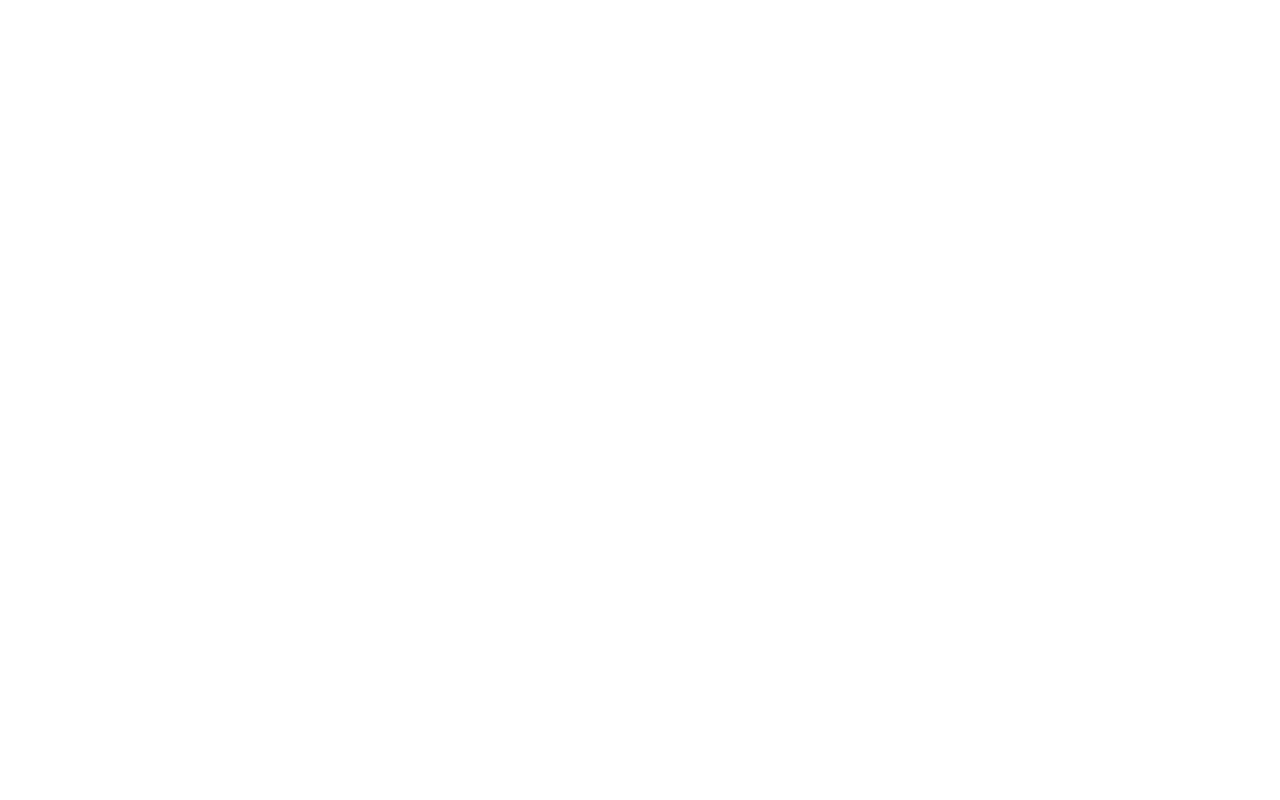
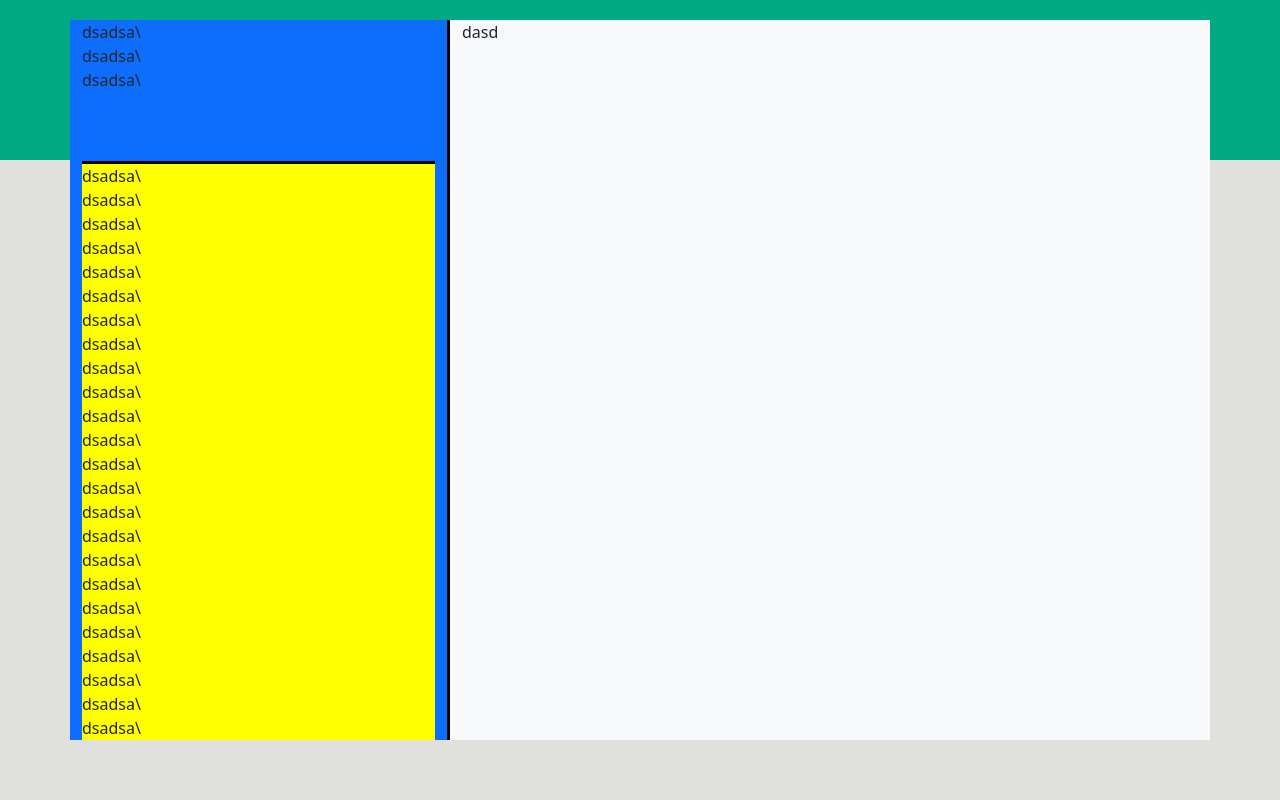
Before and after one commit to marcotrunc/vue-boolzapp, a plain HTML site: page index.html in a window 1280 px wide. Drawn offline with nearby package versions, Linux system fonts and the light colour scheme.

Commit message:
added layout left-col

```diff
--- a/css/style.css
+++ b/css/style.css
@@ -0,0 +1,38 @@
+:root{
+    --bs-green:#00A884;
+    --bs-grey:#E0E0DD;
+    --bs-light-grey:#D9FDD3;
+    --bs--light-grey:#F0F2F5;
+}
+
+/**CONTAINER-FLUID**/
+.container-fluid{
+    height: 100vh;
+    background-image: linear-gradient(to bottom,#00A884 20%, #E0E0DD 20%,#E0E0DD 20%,#E0E0DD 20%,#E0E0DD 20%);
+    padding: 20px 0;
+}
+/**CONTAINER**/
+.container{
+    background-color: red;
+    margin: 0 auto;
+   height: 90vh;
+    width: 1200px;
+}
+/**LEFT COL**/
+#left-col{
+    border-right: 3px solid black;
+    height: 100%;
+}
+.row{
+    height: 100%;
+}
+#generic-info{
+    border-bottom: 3px solid black;
+    height: 20%;
+}
+
+#contacts{
+    overflow-y: scroll;
+    height: 80%;
+    background-color: yellow;
+}
--- a/index.html
+++ b/index.html
@@ -16,7 +16,64 @@
 
 <body>
     <div id="root">
+        <div class="container-fluid">
+            <div class="container ">
+                <div class="row">
+                    <div id="left-col" class="col-4 bg-primary">
+                        <section id="generic-info">
+                            <div>dsadsa\</div>
+                            <div>dsadsa\</div>
+                            <div>dsadsa\</div>
+                        </section>
+                        <section id="contacts">
+                            <div>dsadsa\</div>
+                            <div>dsadsa\</div>
+                            <div>dsadsa\</div>
+                            <div>dsadsa\</div>
+                            <div>dsadsa\</div>
+                            <div>dsadsa\</div>
+                            <div>dsadsa\</div>
 
+                            <div>dsadsa\</div>
+                            <div>dsadsa\</div>
+                            <div>dsadsa\</div>
+                            <div>dsadsa\</div>
+                            <div>dsadsa\</div>
+                            <div>dsadsa\</div>
+
+                            <div>dsadsa\</div>
+                            <div>dsadsa\</div>
+                            <div>dsadsa\</div>
+                            <div>dsadsa\</div>
+                            <div>dsadsa\</div>
+                            <div>dsadsa\</div>
+                            <div>dsadsa\</div>
+                            <div>dsadsa\</div>
+                            <div>dsadsa\</div>
+                            <div>dsadsa\</div>
+                            <div>dsadsa\</div>
+                            <div>dsadsa\</div>
+                            <div>dsadsa\</div>
+                            <div>dsadsa\</div>
+                            <div>dsadsa\</div>
+                            <div>dsadsa\</div>
+                            <div>dsadsa\</div>
+                            <div>dsadsa\</div>
+                            <div>dsadsa\</div>
+                            <div>dsadsa\</div>
+
+
+                            <div>dsadsa\</div>
+                            <div>dsadsa\</div>
+
+
+
+                        </section>
+                    </div>
+                    <div class="col-8 bg-light">dasd</div>
+                </div>
+            </div>
+        </div>
     </div>
     <script src="https://cdn.jsdelivr.net/npm/vue@2/dist/vue.js"></script>
 </body>
```
Also changed, not shown: js/script.js (+22 -1 lines), img/avatar_1.jpg (added), img/avatar_2.jpg (added), img/avatar_3.jpg (added), img/avatar_4.jpg (added), img/avatar_5.jpg (added), img/avatar_6.jpg (added), img/avatar_7.jpg (added), img/avatar_8.jpg (added), img/avatar_io.jpg (added), img/mine.jpg (added).
